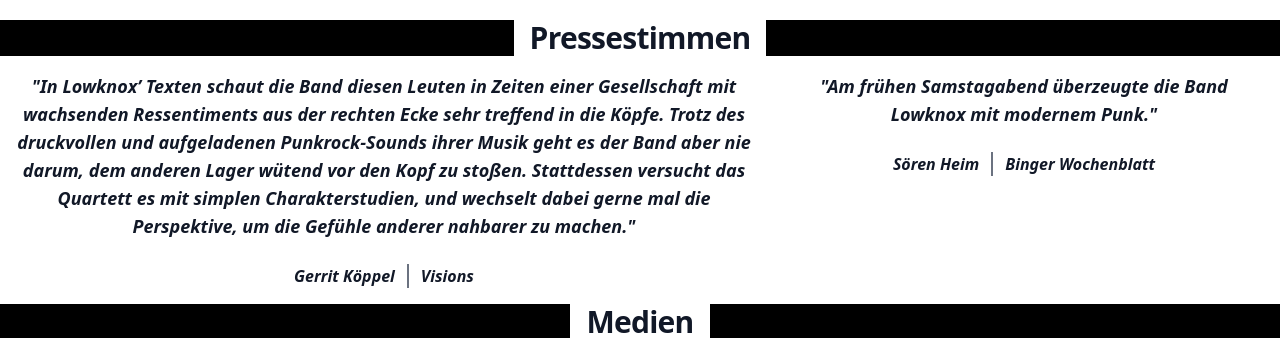
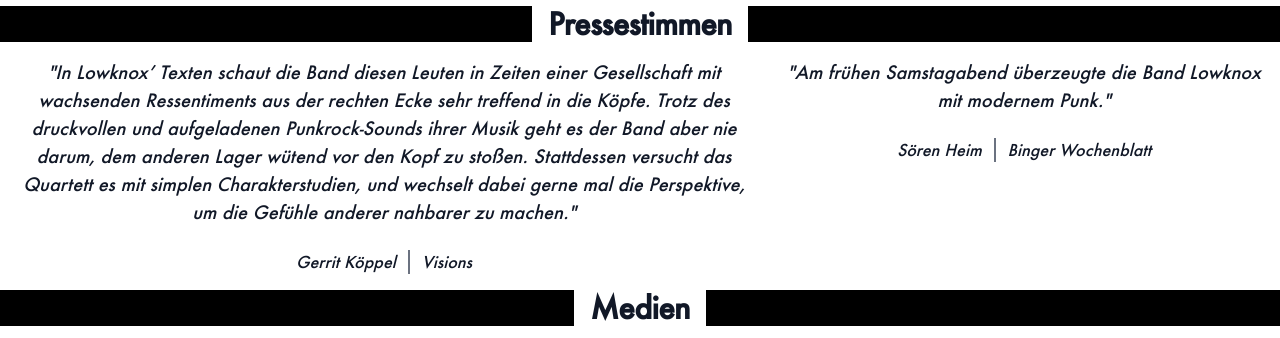
Before and after one commit to danielHin/lowknox-epk, a website built with Vite: page src/index.html in a window 1280 px wide. Shown: the part 960-1298 px from the top of the page. Built offline with nearby package versions, Linux system fonts and the light colour scheme; grey boxes are pictures that could not be loaded; files whose address does not match are found by name; what tw-elements would draw is missing.

Commit message:
added new logo and futura font

```diff
--- a/src/index.html
+++ b/src/index.html
@@ -16,7 +16,7 @@
     <div class="block xl:container mx-auto shadow-xl shadow-black">
         <nav class="flex px-4 bg-white text-black items-center relative">
             <div>
-                <img class="h-16 p-1" src="assets/img/lowknox-logo-painted.png" alt="logo" />
+                <img class="h-16 p-1" src="assets/img/lowknox-logo.png" alt="logo" />
             </div>
             <ul class="px-2 ml-auto flex space-x-2 relative top-full left-0 right-0">
                 <li>
@@ -101,7 +101,7 @@
             <div class="flex flex-row flex-wrap lg:flex-nowrap">
                 <figure class="max-w-screen-md mx-auto text-center p-4">
                     <blockquote>
-                        <p class="sm:text-lg italic font-semibold text-gray-900 dark:text-white">
+                        <p class="sm:text-lg italic text-gray-900 dark:text-white">
                             "In Lowknox’ Texten schaut
                             die Band diesen Leuten in Zeiten einer Gesellschaft mit wachsenden Ressentiments aus der
                             rechten Ecke sehr treffend in die Köpfe. Trotz des druckvollen und aufgeladenen
@@ -113,23 +113,23 @@
                     <figcaption class="flex items-center justify-center mt-6 space-x-3 rtl:space-x-reverse">
                         <div
                             class="flex items-center divide-x-2 rtl:divide-x-reverse divide-gray-500 dark:divide-gray-700">
-                            <cite class="pe-3 font-semibold text-gray-900 dark:text-white">Gerrit Köppel</cite>
-                            <cite class="ps-3 font-semibold text-gray-900 dark:text-gray-400">Visions</cite>
+                            <cite class="pe-3 font-medium text-gray-900 dark:text-white">Gerrit Köppel</cite>
+                            <cite class="ps-3 font-medium text-gray-900 dark:text-gray-400">Visions</cite>
                         </div>
                     </figcaption>
                 </figure>
 
                 <figure class="max-w-screen-md mx-auto text-center p-4">
                     <blockquote>
-                        <p class="sm:text-lg italic font-semibold text-gray-900 dark:text-white">
+                        <p class="sm:text-lg italic font-medium text-gray-900 dark:text-white">
                             "Am frühen Samstagabend überzeugte die Band Lowknox mit modernem Punk."
                         </p>
                     </blockquote>
                     <figcaption class="flex items-center justify-center mt-6 space-x-3 rtl:space-x-reverse">
                         <div
                             class="flex items-center divide-x-2 rtl:divide-x-reverse divide-gray-500 dark:divide-gray-700">
-                            <cite class="pe-3 font-semibold text-gray-900 dark:text-white">Sören Heim</cite>
-                            <cite class="ps-3 font-semibold text-gray-900 dark:text-gray-400">Binger Wochenblatt</cite>
+                            <cite class="pe-3 font-medium text-gray-900 dark:text-white">Sören Heim</cite>
+                            <cite class="ps-3 font-medium text-gray-900 dark:text-gray-400">Binger Wochenblatt</cite>
                         </div>
                     </figcaption>
                 </figure>
@@ -392,7 +392,7 @@
 <footer>
     <div class="xl:container mx-auto flex justify-center bg-black">
         <div class="text-xl font-semibold p-2">
-            <p>© 2023 Lowknox</p>
+            <p>© 2024 Lowknox</p>
         </div>
     </div>
 </footer>
--- a/src/styles.css
+++ b/src/styles.css
@@ -1,3 +1,14 @@
 @tailwind base;
 @tailwind components;
 @tailwind utilities;
+
+@font-face {
+    font-family: futura;
+    src: url(assets/webfonts/Futura-Medium.ttf);
+}
+
+@layer base {
+    html {
+        font-family: "futura", system-ui, sans-serif;
+    }
+}
```
Also changed, not shown: src/assets/img/lowknox-logo-painted.png (deleted), src/assets/img/lowknox-logo.png (added), src/assets/webfonts/Futura-Medium.ttf (added).
